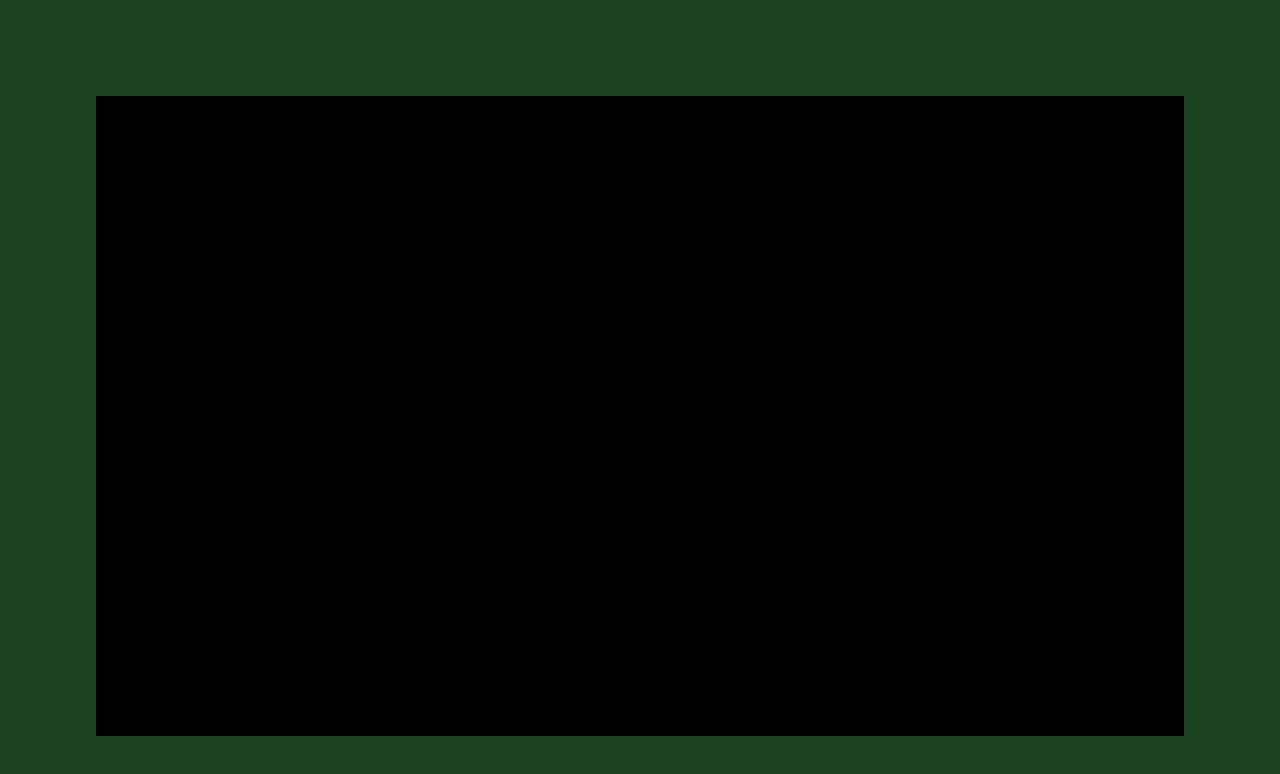
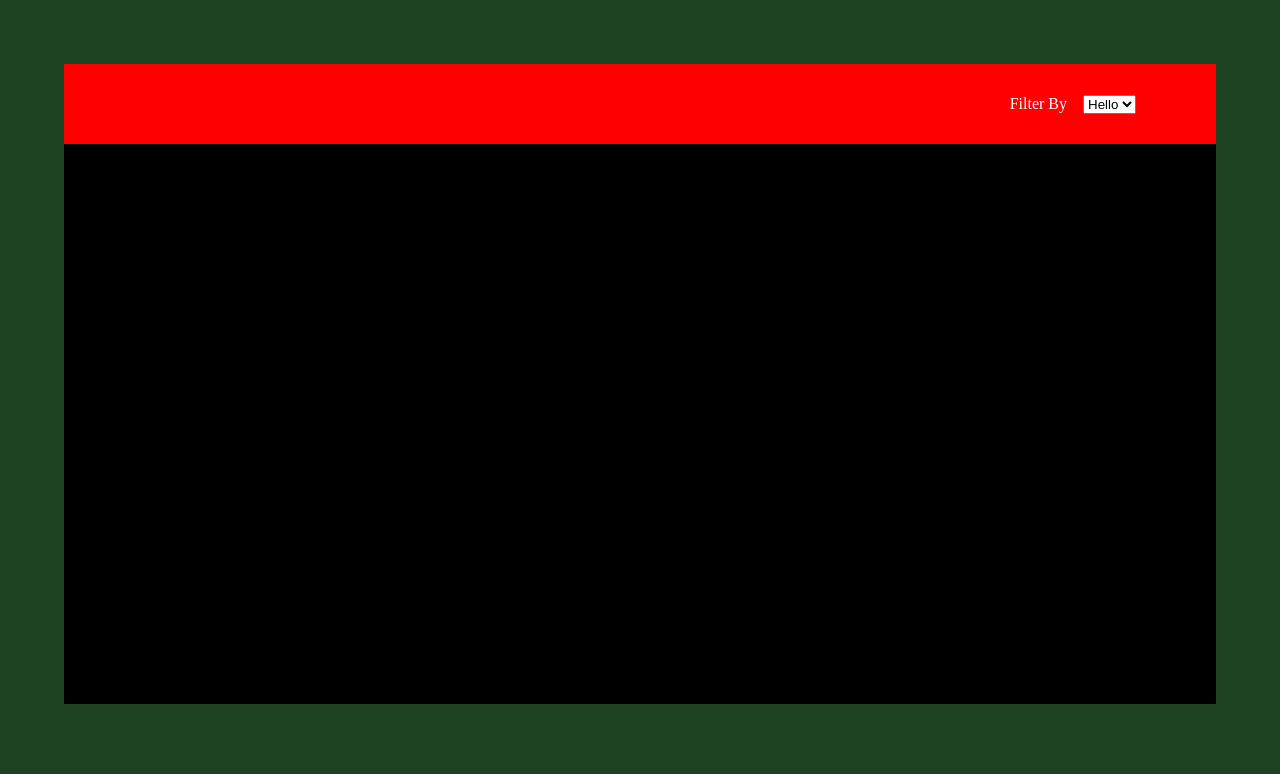
Before and after one commit to Erkan-Kaban/product-project, a React (Create React App) app: page / in a window 1280 px wide. Shown: the top 774 px of the page. Built offline with nearby package versions, Linux system fonts and the light colour scheme.

Commit message:
created a topbar component containing the necessary css to position correctly

```diff
--- a/src/components/TopBar/TopBar.js
+++ b/src/components/TopBar/TopBar.js
@@ -1,11 +1,19 @@
 import React from 'react'
+import './topbar.css'
 
 const TopBar = () => {
   return (
-    <container className='topBarContainer'>
-      <h1>hellossssss</h1>
-    </container>
+    <>
+    <section className='topBarContents'>
+      <label className='label-for-filter'>Filter By</label>
+      <select className='filter-dropdown'>
+        <option>Hello</option>
+        <option>me</option>
+      </select>
+    </section>
+    </>
   )
+
 }
 
 export default TopBar
--- a/src/components/TopBar/topbar.css
+++ b/src/components/TopBar/topbar.css
@@ -1,5 +1,28 @@
-.topBarContainer {
+/* .topBarContainer h1 {
     background-color: white;
-    width: 100%;
-    color: white;
+    min-height: 80%;
+    min-width: 100%;
+    color: red;
+
+} */
+
+/* contents of the top bar */
+/* setting height of it's contents, using flex to position the contents correctly */
+.topBarContents {
+   height: 10vh;
+   background-color: red;
+   display: flex;
+   justify-content: flex-end;
+   align-items: center;
+   color: white;
 }
+
+/* positioning filter drop down and label */
+.filter-dropdown {
+    margin-right: 5rem;
+}
+
+/* Positioning some spacing between drop down box and filter by label */
+.label-for-filter {
+    margin-right: 1rem;
+}
--- a/src/index.css
+++ b/src/index.css
@@ -55,7 +55,7 @@ adjusted spacing around like the wireframe */
 body {
   background-color: black;
   min-height: 80%;
-  margin: 6rem;
+  margin: 5%;
 }
 :root {
   background-color: rgb(29,66,33);
```
